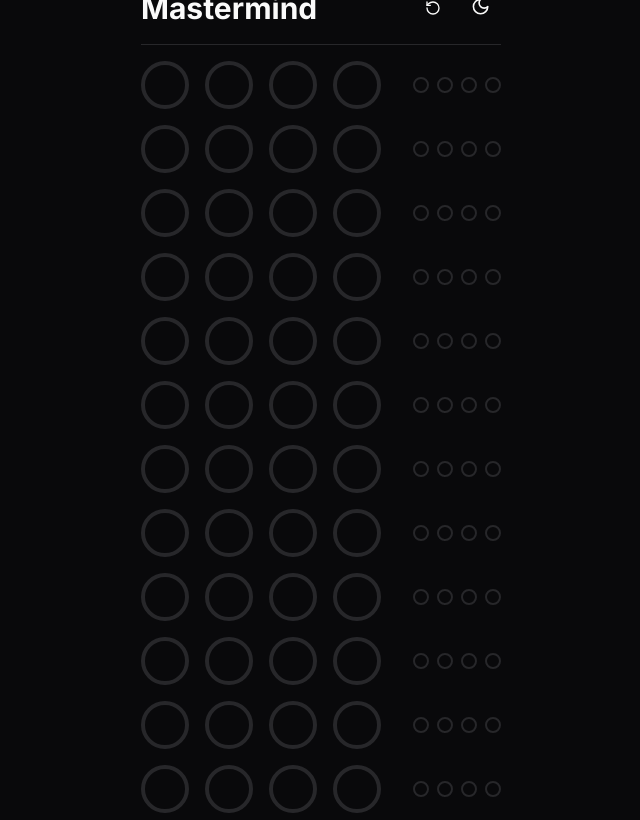
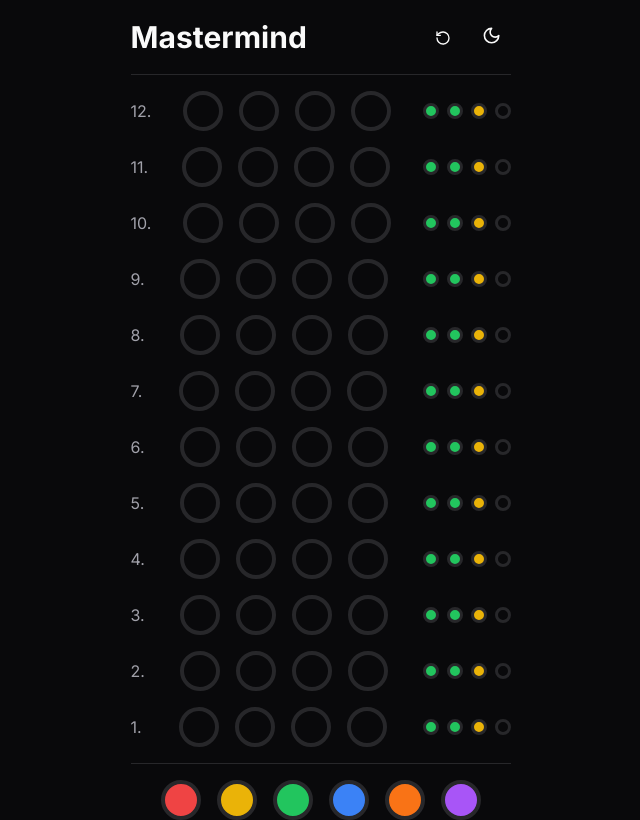
Before and after one commit to Lauritsen1/spac-mastermind, a Next.js app: page / in a window 1280 px wide. Shown: the whole page, without its empty margins (319-959 px from the left). Built offline with nearby package versions, Linux system fonts and the light colour scheme.

Commit message:
add color picker UI

```diff
--- a/src/app/page.tsx
+++ b/src/app/page.tsx
@@ -26,7 +26,7 @@
   }, [])
 
   return (
-    <div className="grid place-content-center h-screen">
+    <div className="flex justify-center h-screen pt-4">
       <div>
         <div className="flex justify-between items-center border-b mb-4 pb-4">
           <h2 className="font-bold text-3xl">Mastermind</h2>
@@ -37,26 +37,35 @@
             <ThemeToggle />
           </div>
         </div>
-        <div className="max-w-max space-y-4">
+        <div className="flex flex-col-reverse gap-4 max-w-max">
           {Array(12)
             .fill(null)
             .map((_, i) => (
-              <div key={i} className="flex items-center gap-8">
-                <div className="flex gap-4 *:rounded-full *:border-4 *:h-12 *:w-12">
+              <div key={i} className="flex justify-between items-center gap-8">
+                <span className="text-muted-foreground">{i + 1}.</span>
+                <div className="flex gap-4 *:rounded-full *:border-4 *:h-10 *:w-10">
                   <div></div>
                   <div></div>
                   <div></div>
                   <div></div>
                 </div>
-                <div className="flex gap-2 *:rounded-full *:border-2 *:h-4 *:w-4">
-                  <div></div>
-                  <div></div>
-                  <div></div>
+                <div className="flex gap-2 *:rounded-full *:border-[3px] *:h-4 *:w-4">
+                  <div className="bg-green-500 "></div>
+                  <div className="bg-green-500"></div>
+                  <div className="bg-yellow-500"></div>
                   <div></div>
                 </div>
               </div>
             ))}
         </div>
+        <div className="flex justify-center gap-4 mt-4 pt-4 border-t *:rounded-full *:border-4 *:h-10 *:w-10">
+          <div className="bg-red-500"></div>
+          <div className="bg-yellow-500"></div>
+          <div className="bg-green-500"></div>
+          <div className="bg-blue-500"></div>
+          <div className="bg-orange-500"></div>
+          <div className="bg-purple-500"></div>
+        </div>
       </div>
     </div>
   )
```
